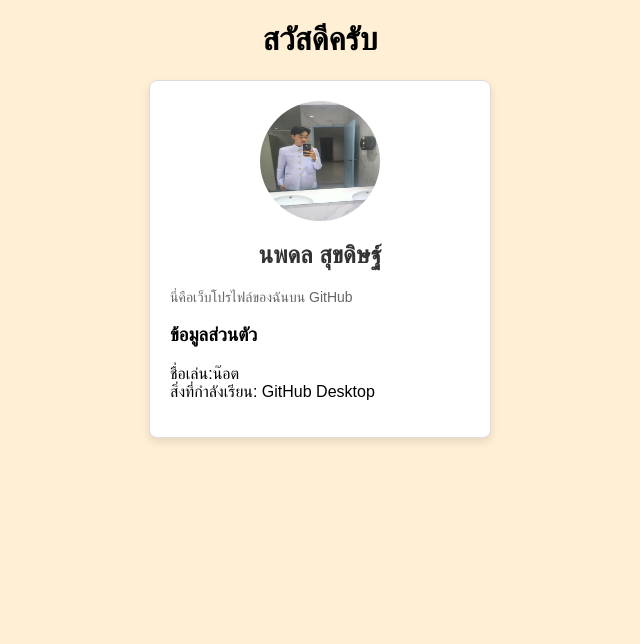
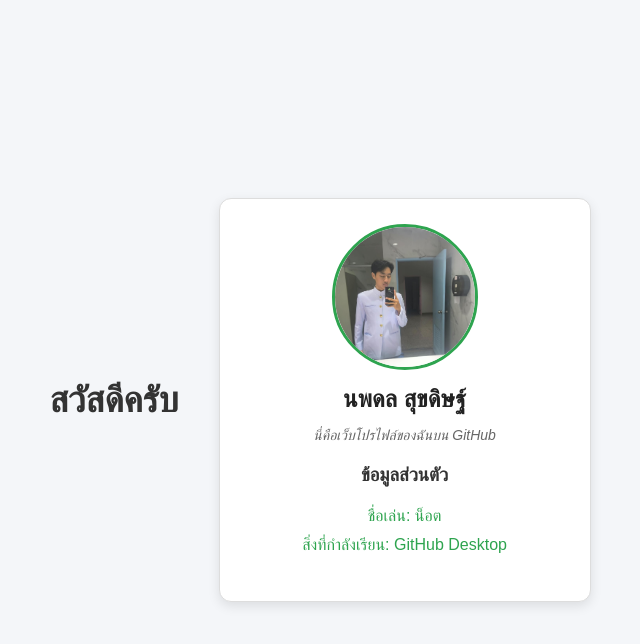
Before and after one commit to kokpop05555-ai/my-web-profile, a plain HTML site: page Index.HTML in a window 1280 px wide. Shown: the whole page, without its empty margins (320-960 px from the left). Drawn offline with Linux system fonts and the light colour scheme.

Commit message:
งาน Noppadon

```diff
--- a/Index.HTML
+++ b/Index.HTML
@@ -9,18 +9,18 @@
 <body>
 
   <header>
-    <h1 style="text-align: center;">สวัสดีครับ</h1>
+    <h1>สวัสดีครับ</h1>
   </header>
 
   <main>
     <section class="card">
-      <img src="PP.jpg" alt="รูปโปรไฟล์ตัวอย่าง">
+      <img src="PP.jpg" alt="รูปโปรไฟล์ของน็อต">
       <h2 id="profile-name">นพดล สุขดิษฐ์</h2>
       <p class="bio">นี่คือเว็บโปรไฟล์ของฉันบน GitHub</p>
 
       <h3>ข้อมูลส่วนตัว</h3>
       <ul>
-        <li>ชื่อเล่น:น๊อต</li>
+        <li>ชื่อเล่น: น็อต</li>
         <li>สิ่งที่กำลังเรียน: GitHub Desktop</li>
       </ul>
     </section>
--- a/style.css
+++ b/style.css
@@ -1,37 +1,60 @@
 body {
-  background-color: papayawhip;
+  background-color: #f4f6f9;
   font-family: Arial, sans-serif;
+  display: flex;
+  justify-content: center;
+  align-items: center;
+  gap: 40px;
+  min-height: 100vh;
+  margin: 0;
+}
+
+h1 {
+  color: #333333;
+  font-size: 36px;
 }
 
 .card {
-  width: 300px;
+  width: 320px;
   background-color: #ffffff;
   border: 1px solid #dddddd;
-  box-shadow: 0 4px 8px rgba(0, 0, 0, 0.1);
-  margin: 20px auto;
-  padding: 20px;
-  border-radius: 8px;
+  box-shadow: 0 4px 12px rgba(0, 0, 0, 0.1);
+  padding: 25px;
+  border-radius: 12px;
+  text-align: center;
 }
 
 .card img {
-  width: 120px;
-  height: 120px;
+  width: 140px;
+  height: 140px;
+  object-fit: cover;
+  object-position: center 15%;
   border-radius: 50%;
+  border: 3px solid #2ea44f;
   display: block;
   margin: 0 auto 15px;
 }
 
 #profile-name {
-  color: #333333;
-  text-align: center;
+  color: #222222;
+  margin: 10px 0 5px;
 }
 
 .bio {
   color: #666666;
   font-size: 14px;
+  font-style: italic;
+  margin-bottom: 20px;
+}
+
+h3 {
+  color: #333333;
+  margin-bottom: 10px;
 }
 
 ul {
   list-style-type: none;
   padding-left: 0;
+  color: #2ea44f;
+  line-height: 1.8;
 }
```
